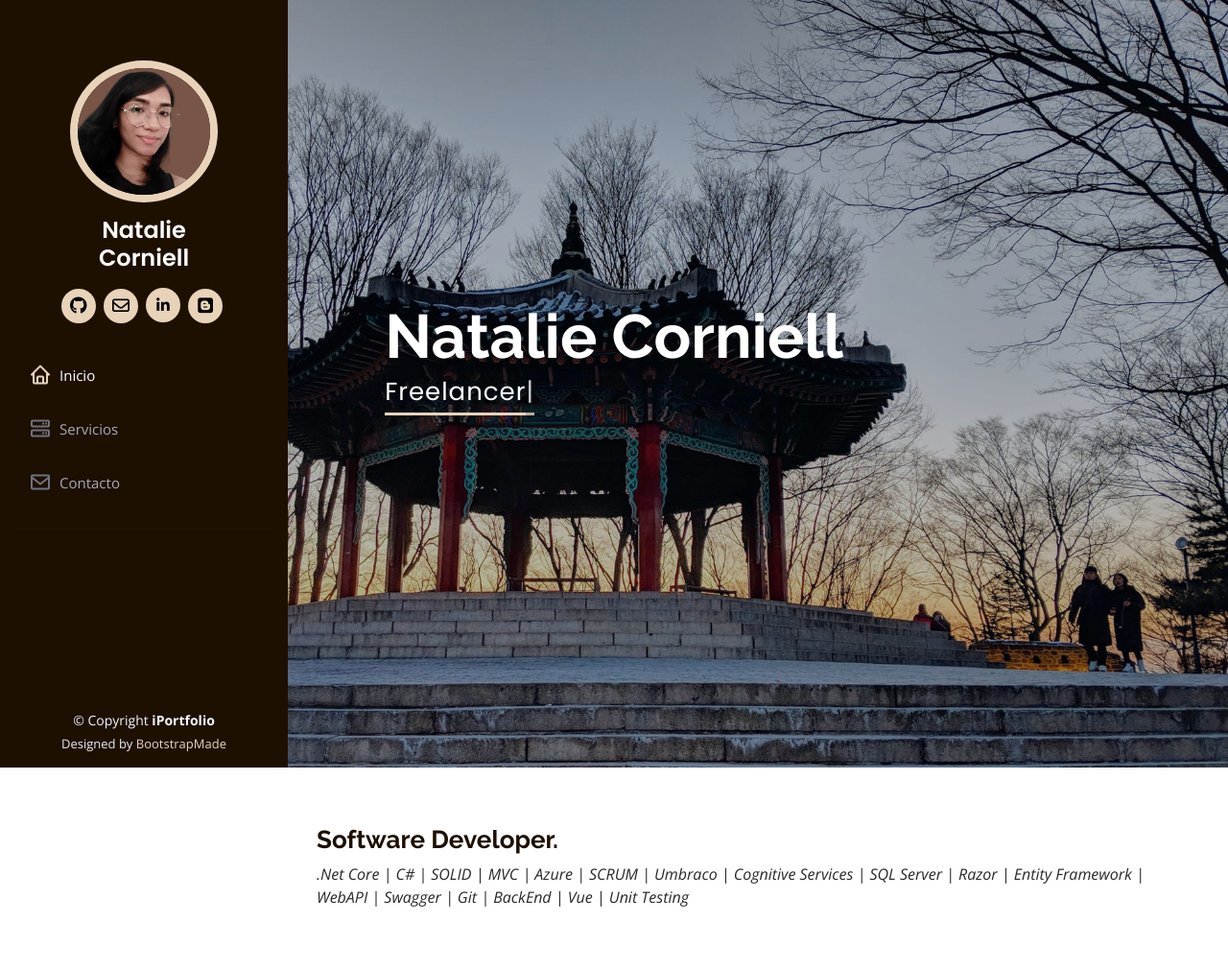
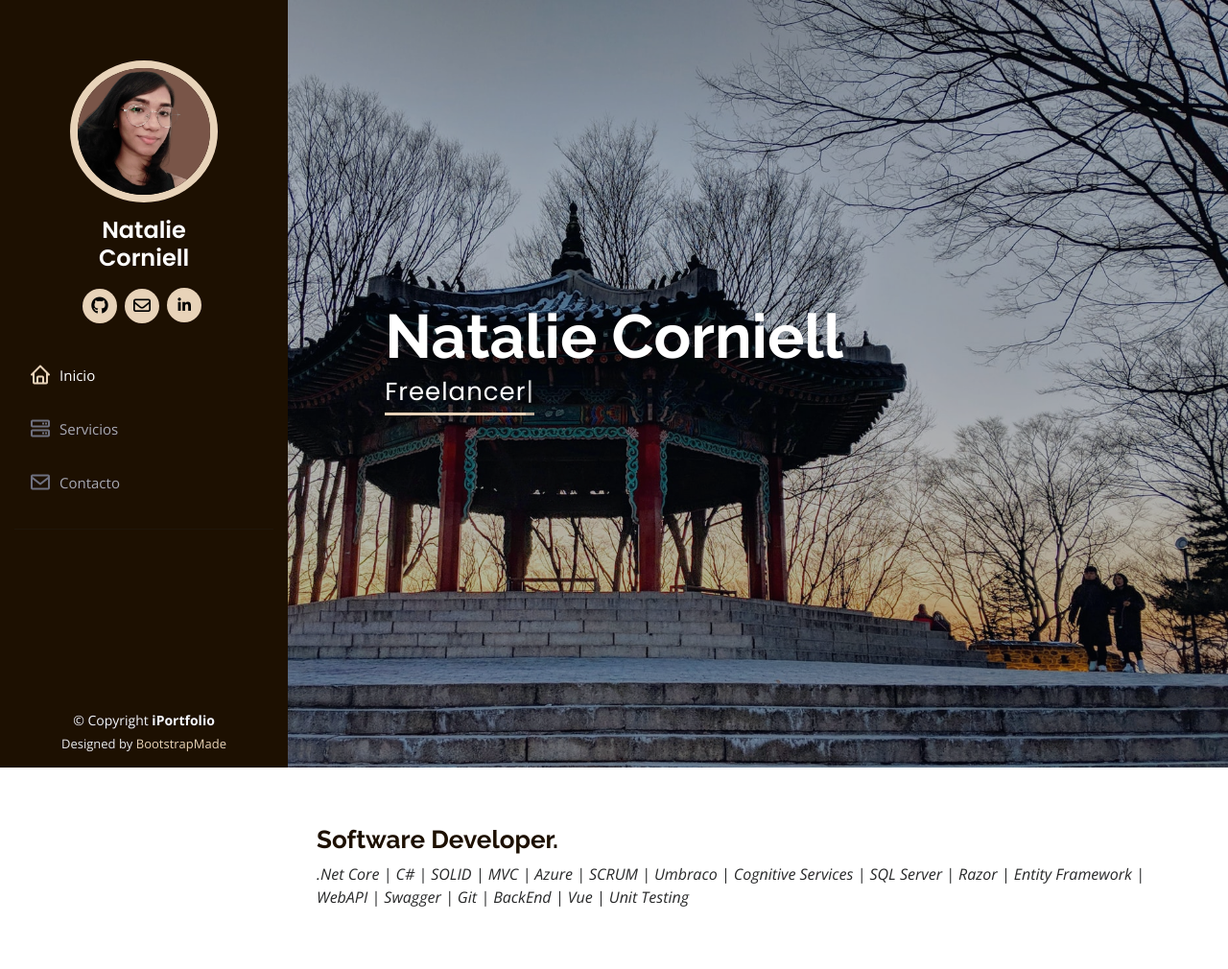
Before and after one commit to NatalieCorniell/Portafolio, a plain HTML site: page index.html in a window 1280 px wide. Shown: the top 1010 px of the page at 96% size. Drawn offline with nearby package versions, Linux system fonts and the light colour scheme.

Commit message:
remove blog

```diff
--- a/index.html
+++ b/index.html
@@ -43,7 +43,7 @@
           <a href="https://github.com/NatalieCorniell" class="Github"><i class="fa-brands fa-github"></i></a>
           <a href="mailto:nataliecorniell@gmail.com" class="google-plus"><i class="fa-regular fa-envelope"></i></a>
           <a href="https://www.linkedin.com/in/natalie-corniell/" class="linkedin"><i class="bx bxl-linkedin"></i></a>
-          <a href="https://atlantacode.blogspot.com" class="linkedin"><i class="fa-brands fa-blogger"></i></a>
+          <!-- <a href="https://atlantacode.blogspot.com" class="linkedin"><i class="fa-brands fa-blogger"></i></a> -->
           <!-- <a href="https://www.youtube.com/channel/UCka_OGzhY0kEissT4TcKV9w" class="linkedin"><i class="fa-brands fa-youtube"></i></a> -->
         </div>
       </div>
```
